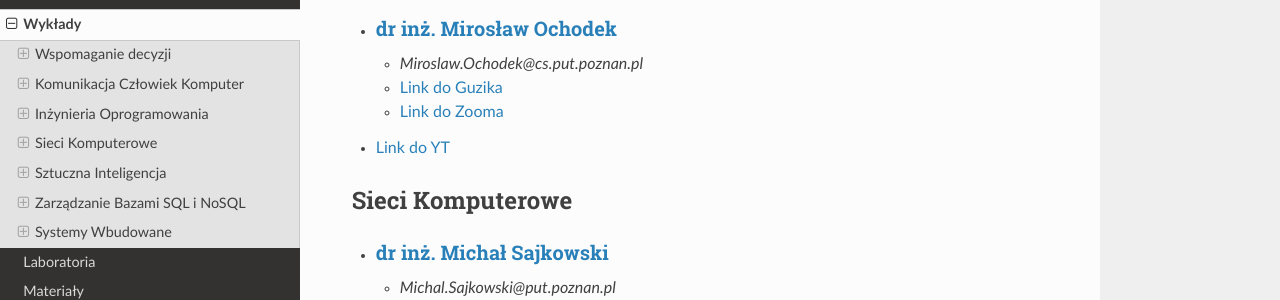
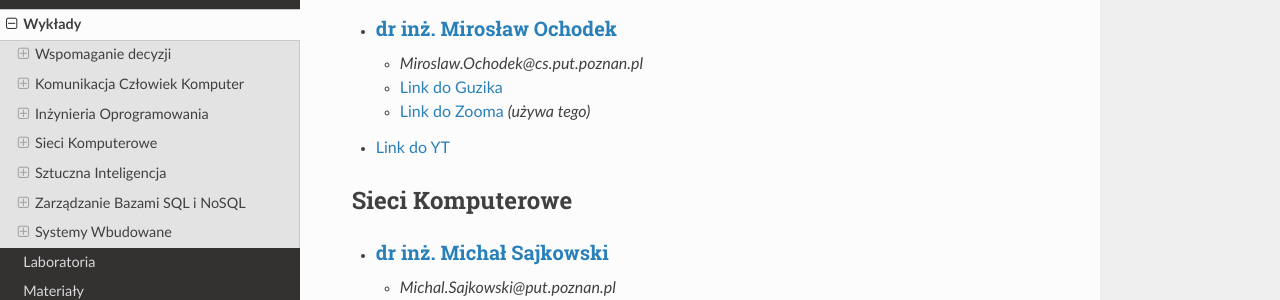
Before and after one commit to PUT-WI-18/wi18-wiki-sem5, an MkDocs documentation site: the page built from docs/wyklady.md, in a window 1280 px wide and 900 px high, scrolled down 444 px. Shown: the part 156-456 px from the top of the window. Built offline with MkDocs 1.6.1, drawn with Linux system fonts in a browser that asks for light colours; nearby versions of some CDN libraries.

Commit message:
Update wyklady.md

```diff
--- a/docs/wyklady.md
+++ b/docs/wyklady.md
@@ -15,7 +15,7 @@
 - ### [dr inż. Mirosław Ochodek](http://www.se.cs.put.poznan.pl/Members/mochodek)
     - *Miroslaw.Ochodek@cs.put.poznan.pl*
     - [Link do Guzika](https://ekursy.put.poznan.pl/mod/bigbluebuttonbn/view.php?id=470657)
-    - [Link do Zooma](https://us02web.zoom.us/j/87271332443)
+    - [Link do Zooma](https://us02web.zoom.us/j/87271332443) *(używa tego)*
 - [Link do YT](https://www.youtube.com/playlist?list=PLMkIxFYizNdHHDSYDq3y3V4A1nnIiVt-N)
 
 ## Sieci Komputerowe
```
